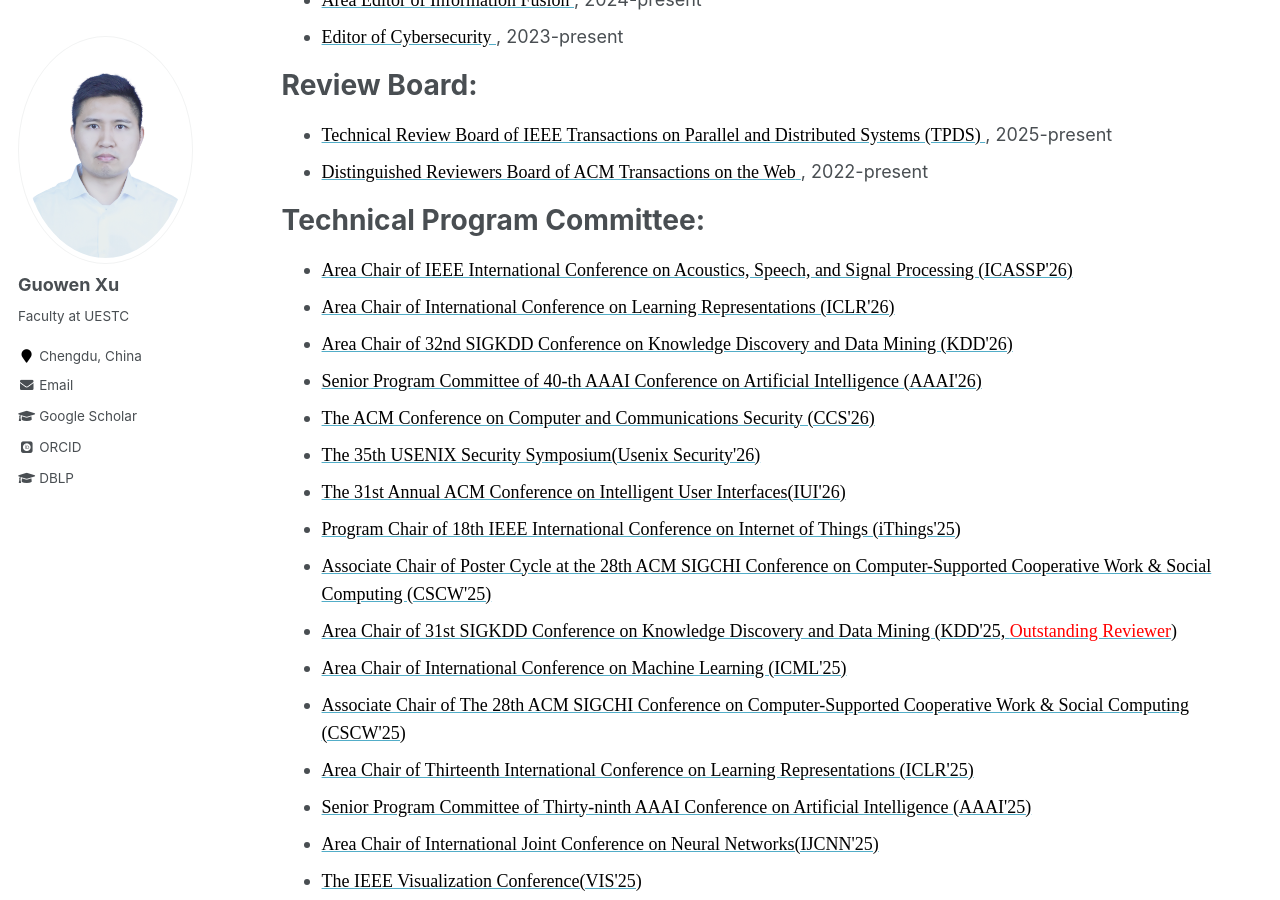
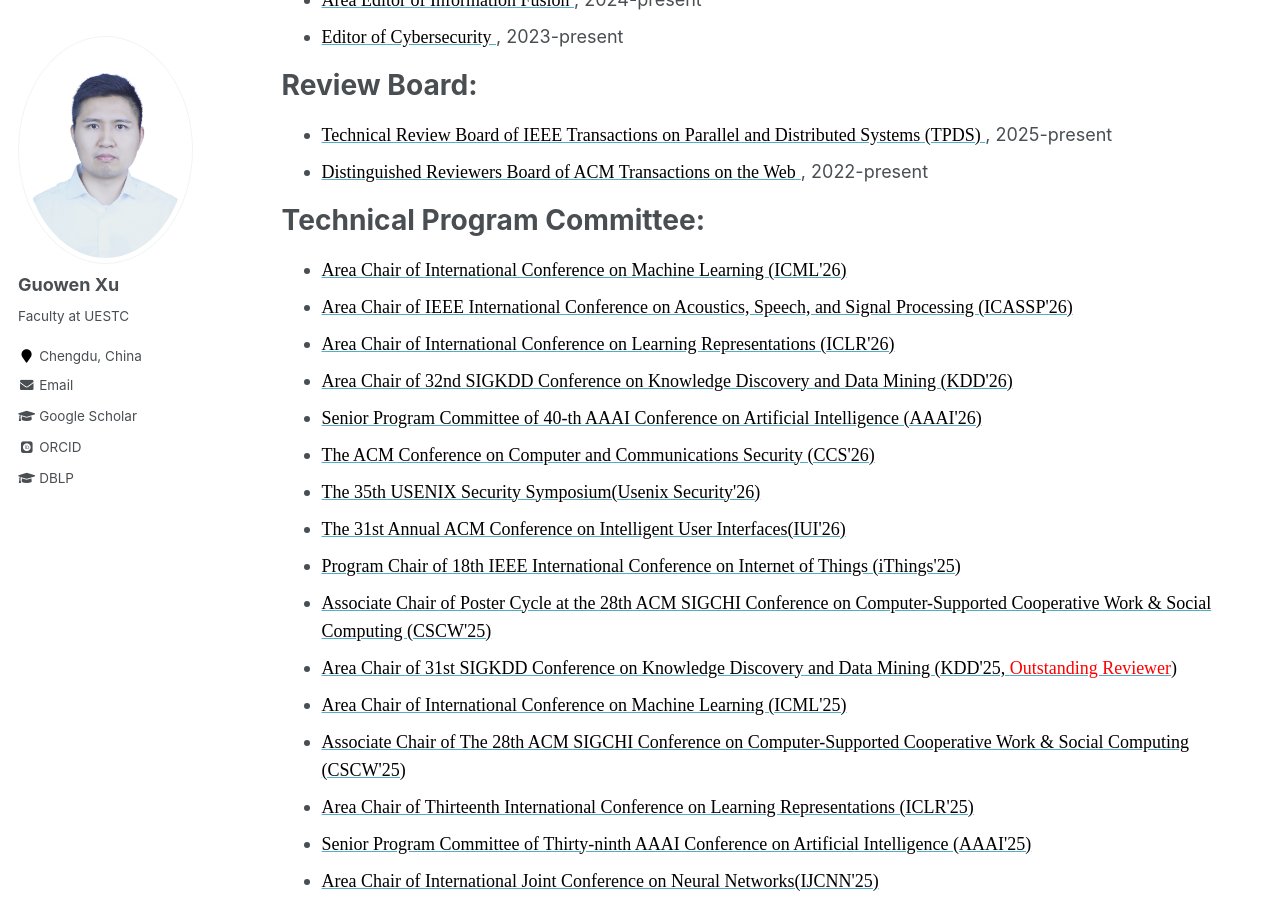
Before and after one commit to Guowen-xu/guowen-xu.github.io, a Jekyll site: the page built from _pages/services.md, in a window 1280 px wide and 900 px high, scrolled down 559 px. Built offline with Jekyll 4.4.1, drawn with Linux system fonts in a browser that asks for light colours; some web fonts are replaced.

Commit message:
Update services.md

```diff
--- a/_pages/services.md
+++ b/_pages/services.md
@@ -29,6 +29,7 @@ Review Board:
 
 Technical Program Committee:
 ======
+*   [ <font face="Times New Roman" color=black size=4> Area Chair of International Conference on Machine Learning (ICML'26) </font>](https://icml.cc/)
 * [<font face="Times New Roman" color=black size=4> Area Chair of IEEE International Conference on Acoustics, Speech, and Signal Processing (ICASSP'26)</font>](https://2026.ieeeicassp.org/)
 *  [<font face="Times New Roman" color=black size=4> Area Chair of International Conference on Learning Representations (ICLR'26)</font>](https://iclr.cc/Conferences/2026)
 *   [ <font face="Times New Roman" color=black size=4> Area Chair of 32nd SIGKDD Conference on Knowledge Discovery and Data Mining (KDD'26) <font face="Times New Roman" color=red size=4></font></font>](https://kdd2026.kdd.org/)
```
